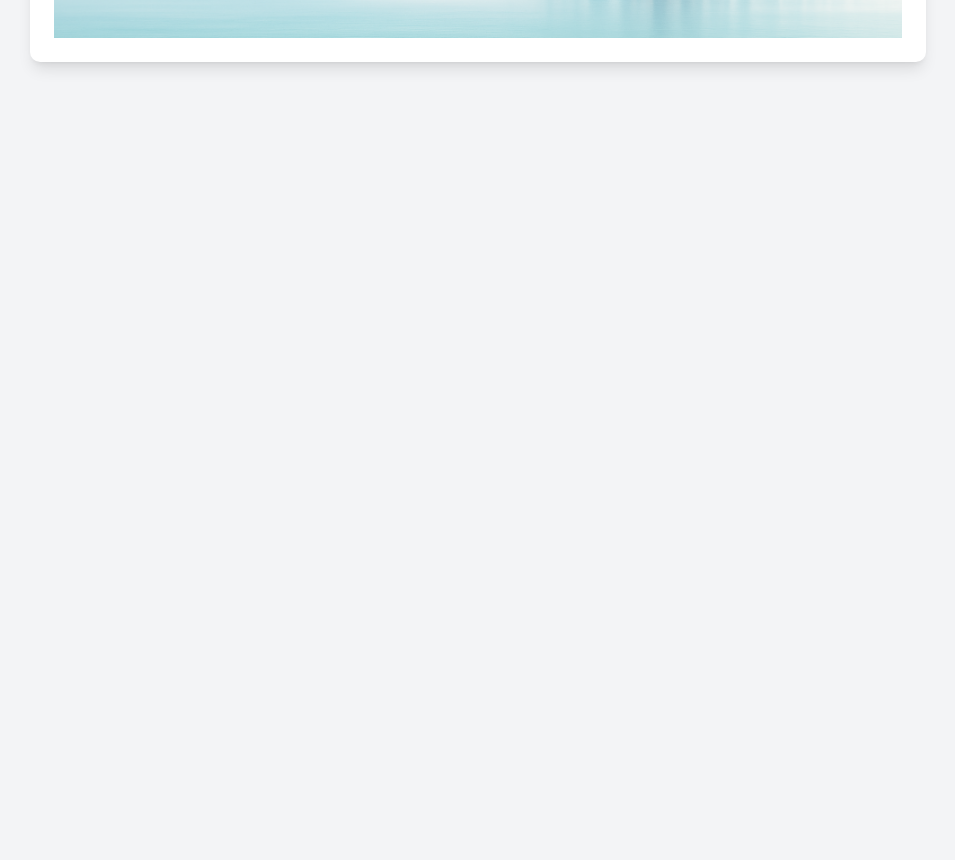
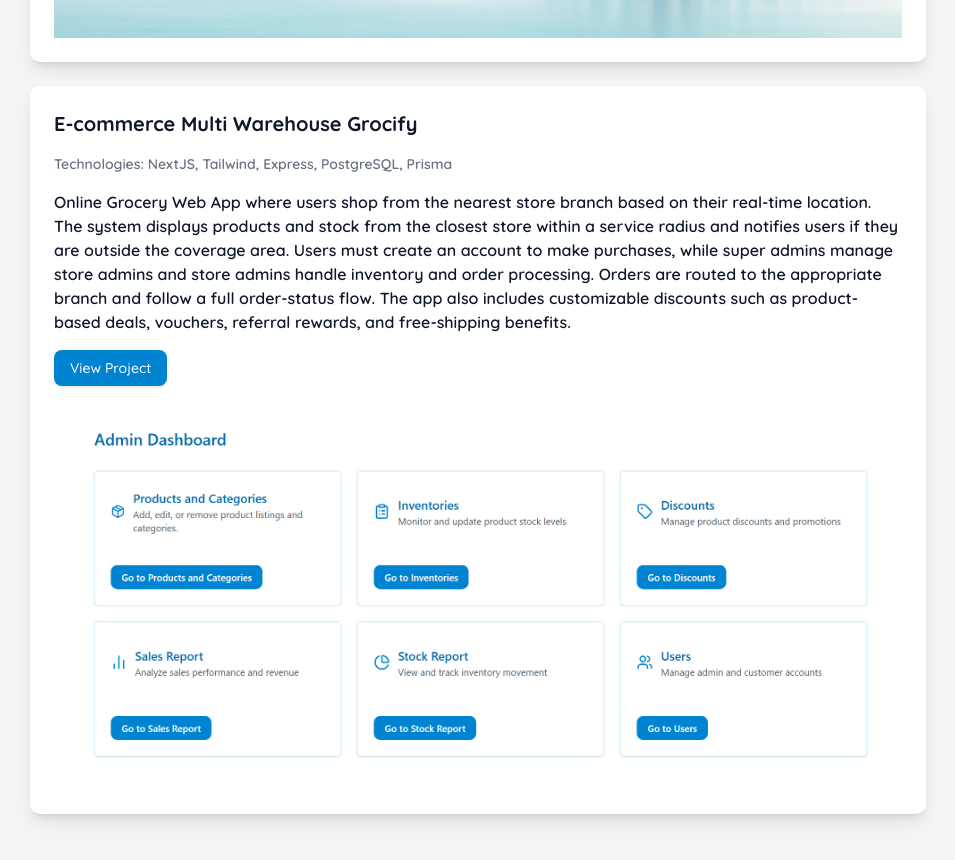
Before and after one commit to Web3EvanKJ/personal-website, a Next.js app: page / in a window 1280 px wide. Shown: the part 3418-4278 px from the top of the page, without its empty margins (162-1117 px from the left). Before the commit the page ends 3528 px from the top, so only its background shows below. Built offline with nearby package versions, Linux system fonts and the light colour scheme.

Commit message:
Add: grocify

```diff
--- a/src/components/PortfolioSection.tsx
+++ b/src/components/PortfolioSection.tsx
@@ -64,6 +64,44 @@
           className="min-w-full"
         />
       </div>
+      {/* Example project */}
+      <div className="bg-white shadow-lg rounded-lg p-6 space-y-4">
+        <h3 className="text-xl font-bold">
+          E-commerce Multi Warehouse Grocify
+        </h3>
+        <p className="text-sm text-gray-500">
+          Technologies: NextJS, Tailwind, Express, PostgreSQL, Prisma
+        </p>
+
+        <p>
+          Online Grocery Web App where users shop from the nearest store branch
+          based on their real-time location. The system displays products and
+          stock from the closest store within a service radius and notifies
+          users if they are outside the coverage area. Users must create an
+          account to make purchases, while super admins manage store admins and
+          store admins handle inventory and order processing. Orders are routed
+          to the appropriate branch and follow a full order-status flow. The app
+          also includes customizable discounts such as product-based deals,
+          vouchers, referral rewards, and free-shipping benefits.
+        </p>
+
+        {/* Button linking to project */}
+        <Link
+          href="https://grocery-app-2-frontend.vercel.app/admin/dashboard"
+          target="_blank"
+          rel="noopener noreferrer"
+          className="inline-flex items-center justify-center rounded-md bg-sky-600 px-4 py-2 text-white text-sm font-medium shadow hover:bg-sky-700 transition"
+        >
+          View Project
+        </Link>
+        <Image
+          src="/grocify.png"
+          alt="Ecommerce Multi Warehouse Grocify"
+          width={500}
+          height={300}
+          className="min-w-full"
+        />
+      </div>
     </section>
   );
 }
```
Also changed, not shown: public/grocify.png (added).
